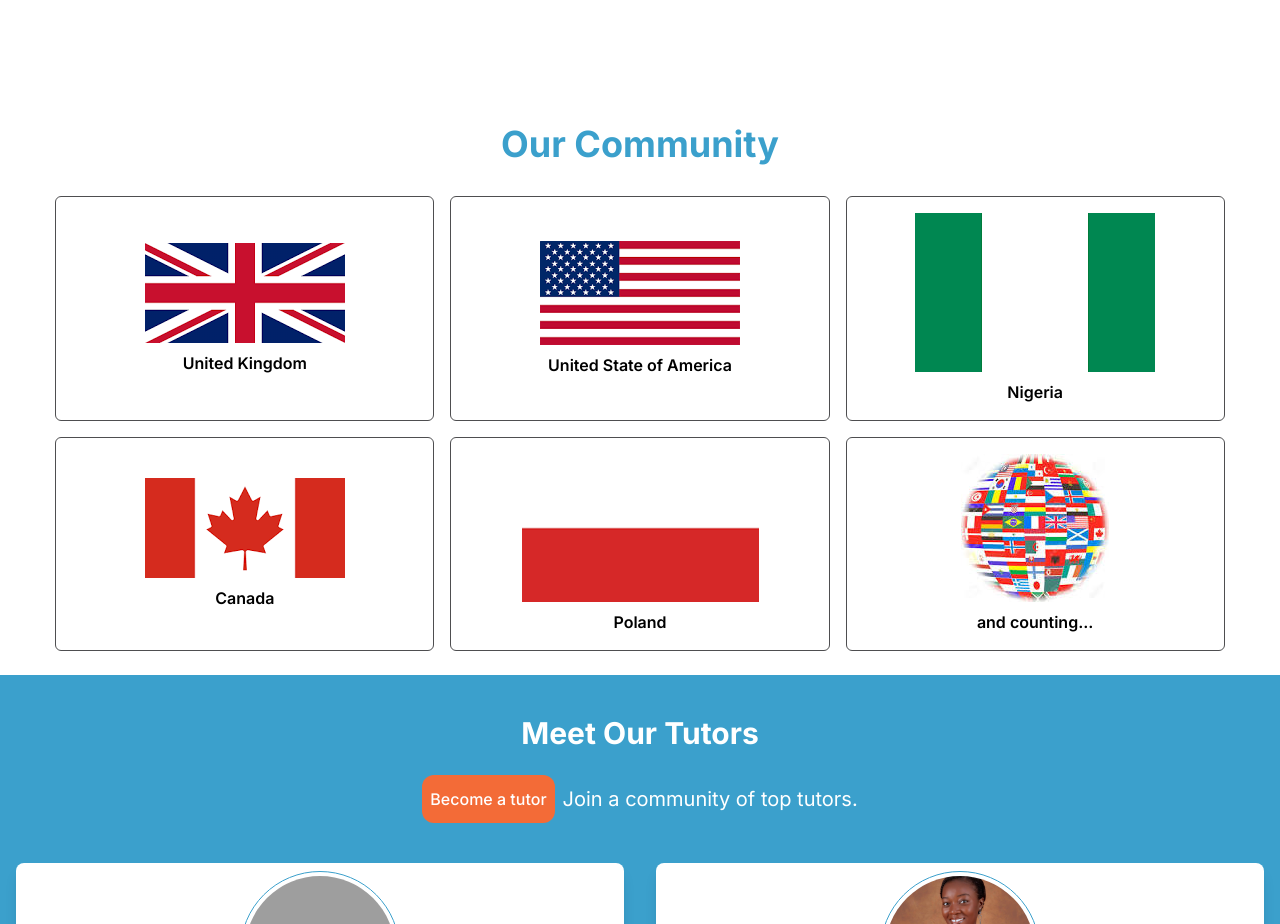
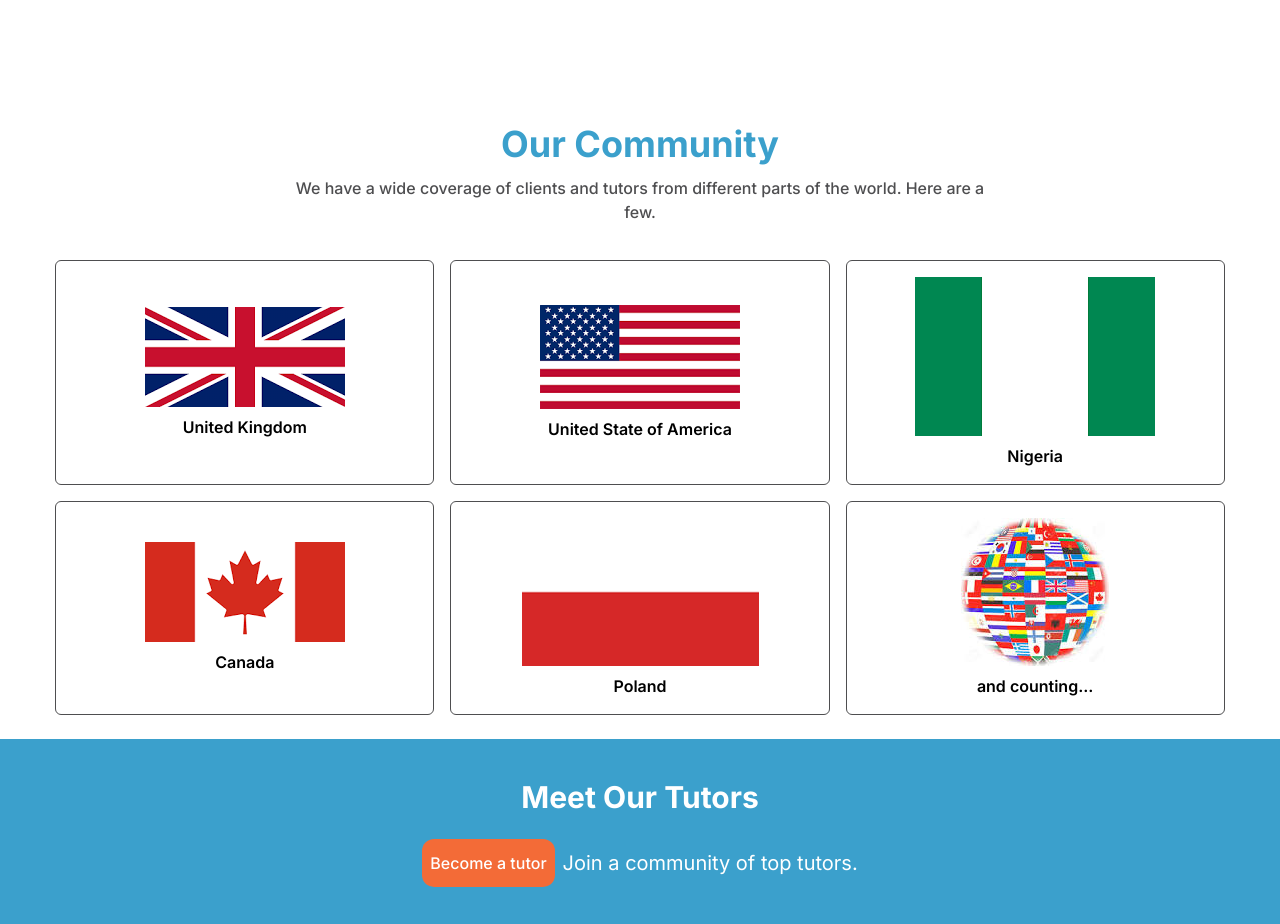
Before and after one commit to Patrick-Chukwu/thrivetop, a React (Vite) app: page / in a window 1280 px wide. Shown: the part 3180-4104 px from the top of the page. Built offline with nearby package versions, Linux system fonts and the light colour scheme; grey boxes are pictures that could not be loaded.

Commit message:
feat: update file

```diff
--- a/src/components/Presence.jsx
+++ b/src/components/Presence.jsx
@@ -11,7 +11,11 @@ import flag from '../assets/flags.jpeg'
 const Presence = () => {
   return (
     <section className='flex flex-col justify-center items-center p-6 px-2 gap-8'>
-                <h2 className="text-2xl md:text-4xl text-primary  text-center font-bold">Our Community</h2>
+              <div className="flex gap-2 flex-col">
+              <h2 className="text-2xl md:text-4xl text-primary  text-center font-bold">Our Community</h2>
+              <p className="text-base text-brand  font-medium text-left px-2 py-1 md:text-center w-[98%] mx-auto">We have a wide coverage of clients and tutors from different parts of the world. Here are a few.</p>
+              </div>
+
                 <div className="flex flex-row gap-4 flex-wrap  mx-auto justify-center">
                 <div className="flex flex-col justify-center items-center gap-2 border border-brand p-4 rounded-md w-[47%] md:w-[30%]">
                     <img src={uk} alt="Flag of Uk" />
```
